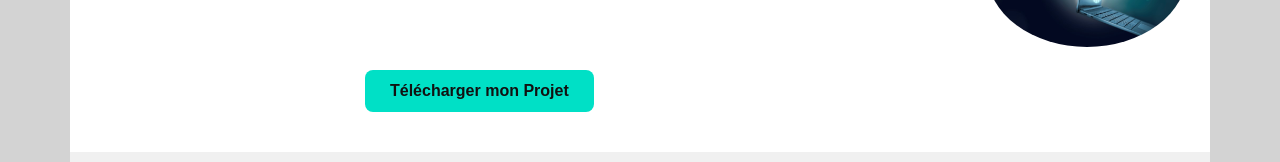
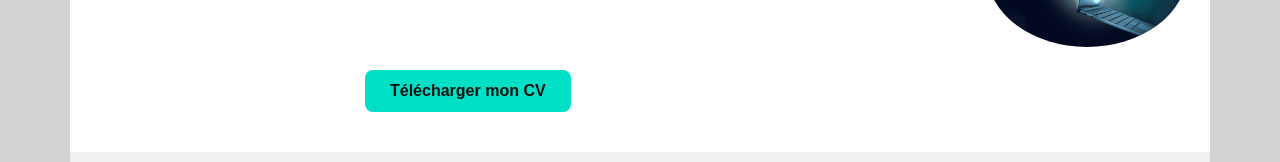
Before and after one commit to kpako-1992/injection, a plain HTML site: page index.html in a window 1280 px wide. Shown: the part 290-452 px from the top of the page. Drawn offline with Linux system fonts and the light colour scheme.

Commit message:
index.html

```diff
--- a/index.html
+++ b/index.html
@@ -37,7 +37,7 @@
       <img src="image/webo-3.jpg" alt="photo" class="profile">
     </div>
     <div class="cv-btn-container">
-      <a href="./pt/Projet.pdf" download>Télécharger mon Projet</a>
+      <a href="injection/kpako_cv.pdf" target="_blank">Télécharger mon CV</a>
     </div>
   </section>
 
```
